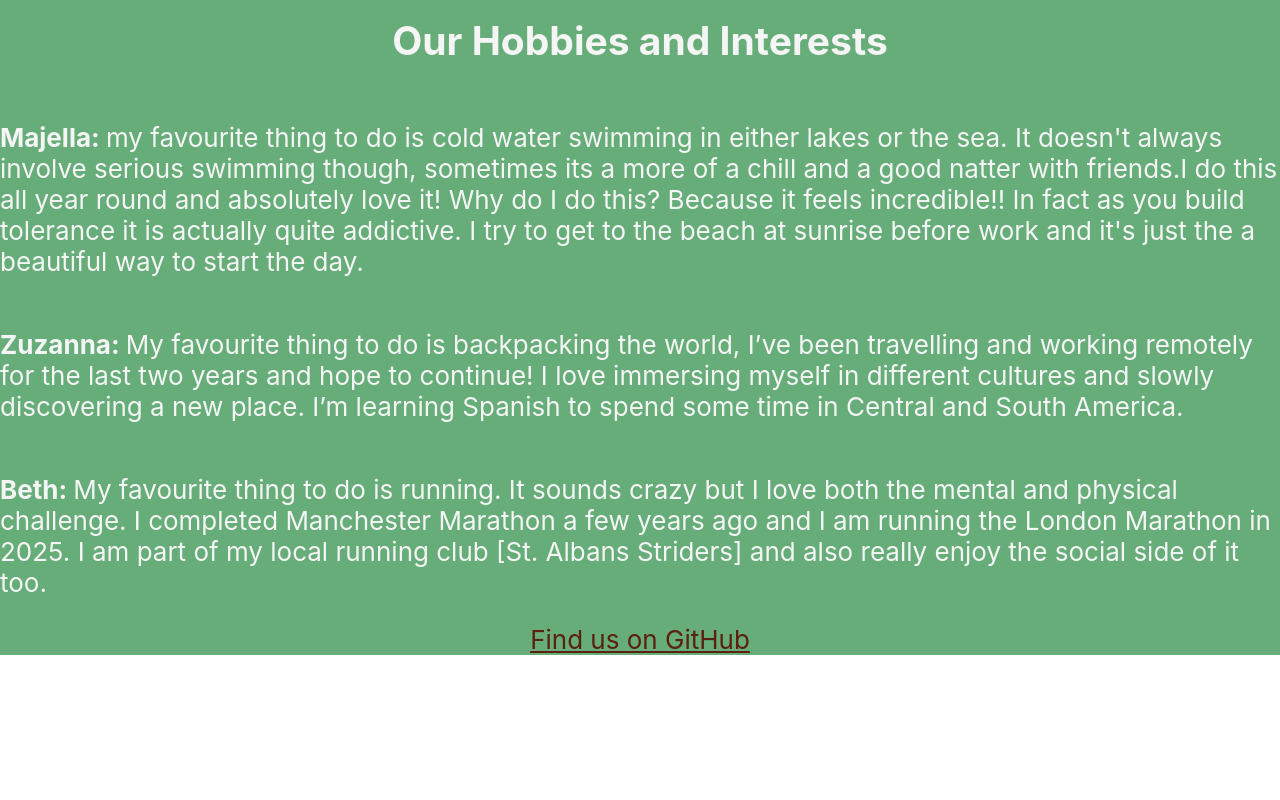
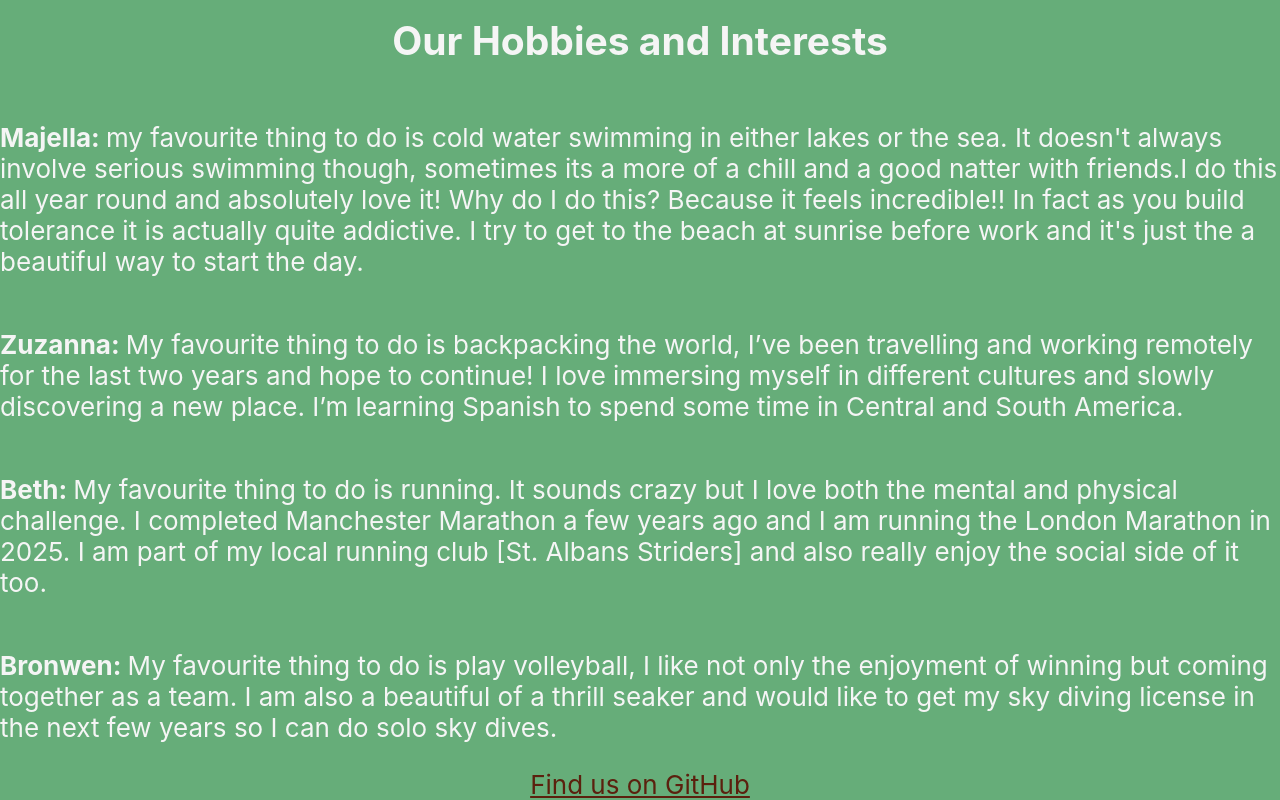
Before and after one commit to z-uza/CFG_Final_Project_Group_2, a React (Create React App) app in the folder group-app/: page / in a window 1280 px wide. Shown: the part 537-1337 px from the top of the page. Before the commit the page ends 1192 px from the top, so only its background shows below. Built offline with nearby package versions, Linux system fonts and the light colour scheme.

Commit message:
Update app.js with latest changes

```diff
--- a/group-app/src/App.js
+++ b/group-app/src/App.js
@@ -35,6 +35,9 @@ function App() {
         few years ago and I am running the London Marathon in 2025. I am part of my local running club [St. Albans Striders] and also really enjoy the social side of it too.
         </p>
 
+        <p className='App-Para'> <span class ="App-bolded">Bronwen: </span> My favourite thing to do is play volleyball, I like not only the enjoyment of winning but coming together as a team. I am also a beautiful
+        of a thrill seaker and would like to get my sky diving license in the next few years so I can do solo sky dives.
+        </p>
 
 
         <a
```
